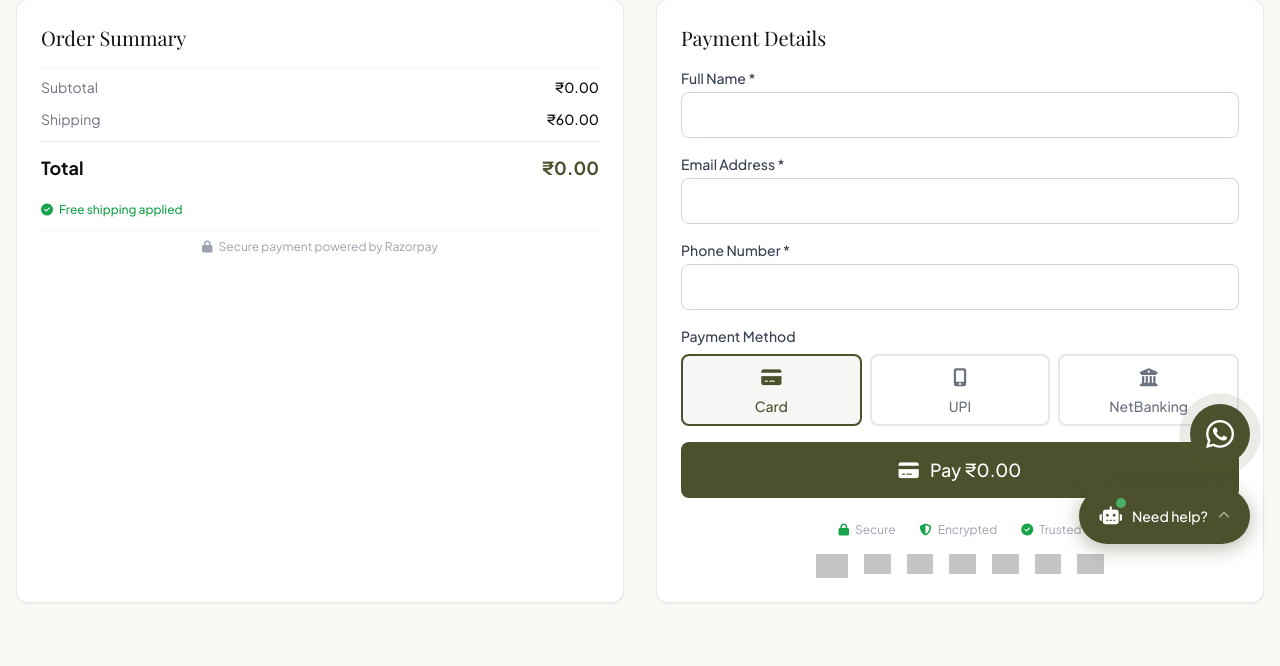
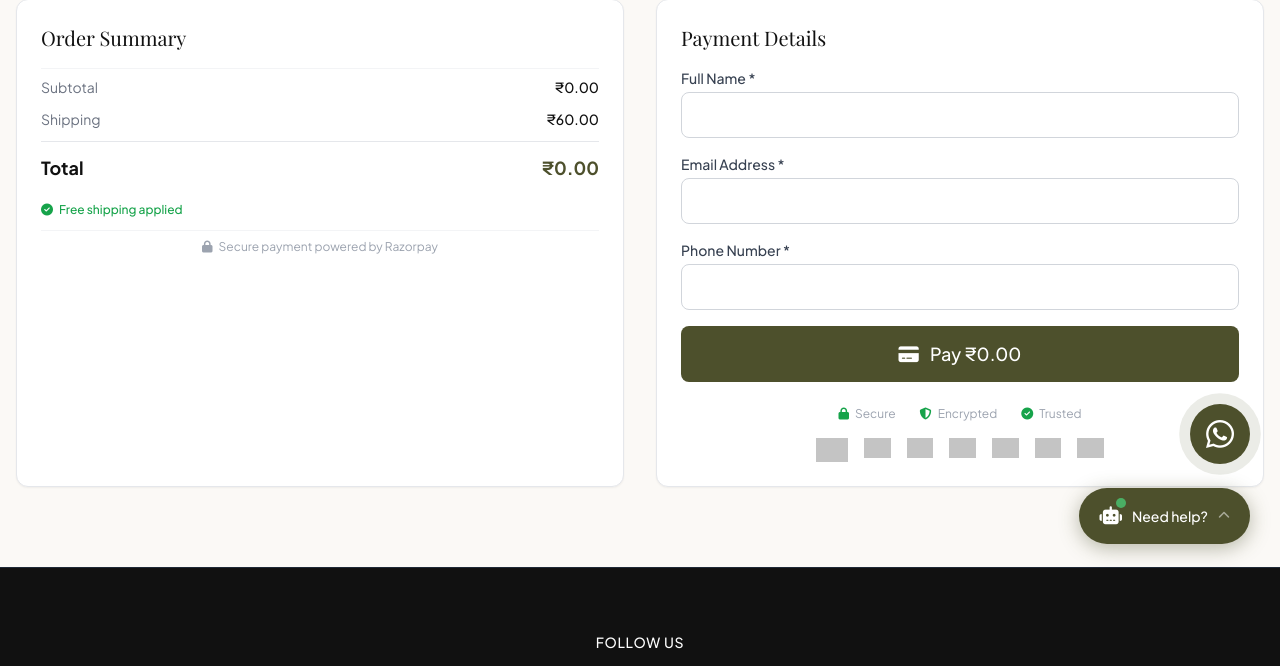
Before and after one commit to benishacletus-ux/olivintra-backend, a Flask app: template templates/payment_checkout.html in a window 1280 px wide. Shown: the part 226-892 px from the top of the page. Run offline with Flask 3, Linux system fonts and the light colour scheme; the template is opened without the code that fills it, so the values that code supplies are empty; data comes from the database, SQL or seed files in the repository; some libraries are stand-ins or nearby versions; some web fonts are replaced; grey boxes are pictures that could not be loaded.

```diff
--- a/templates/payment_checkout.html
+++ b/templates/payment_checkout.html
@@ -96,24 +96,7 @@
                            class="w-full px-4 py-2.5 border border-gray-300 rounded-lg focus:ring-[#4d502c] focus:border-[#4d502c] outline-none transition">
                 </div>
 
-                <!-- Payment Methods -->
-                <div class="mb-4">
-                    <label class="block text-sm font-medium text-gray-700 mb-2">Payment Method</label>
-                    <div class="grid grid-cols-3 gap-2">
-                        <button type="button" class="payment-method active px-3 py-2 border-2 border-[#4d502c] rounded-lg text-sm font-medium text-[#4d502c] bg-[#4d502c]/5 hover:bg-[#4d502c]/10 transition" data-method="card">
-                            <i class="fas fa-credit-card block text-lg mb-1"></i>
-                            Card
-                        </button>
-                        <button type="button" class="payment-method px-3 py-2 border-2 border-gray-200 rounded-lg text-sm font-medium text-gray-500 hover:border-[#4d502c] hover:text-[#4d502c] transition" data-method="upi">
-                            <i class="fas fa-mobile-alt block text-lg mb-1"></i>
-                            UPI
-                        </button>
-                        <button type="button" class="payment-method px-3 py-2 border-2 border-gray-200 rounded-lg text-sm font-medium text-gray-500 hover:border-[#4d502c] hover:text-[#4d502c] transition" data-method="netbanking">
-                            <i class="fas fa-university block text-lg mb-1"></i>
-                            NetBanking
-                        </button>
-                    </div>
-                </div>
+
 
                 <button type="button" id="payBtn"
                         class="w-full bg-[#4d502c] text-white py-3.5 rounded-lg hover:bg-[#3d4022] transition font-medium text-lg">
```
